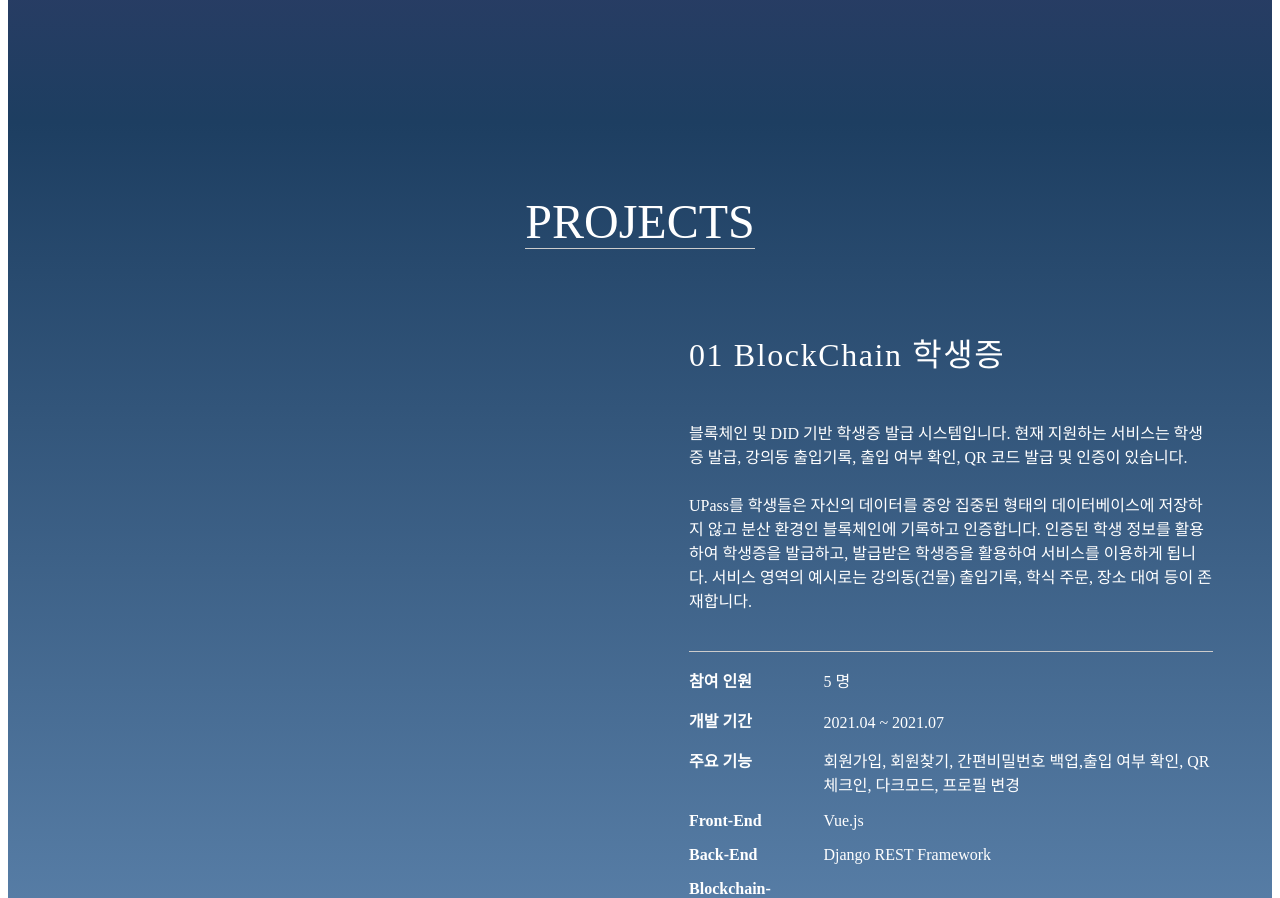
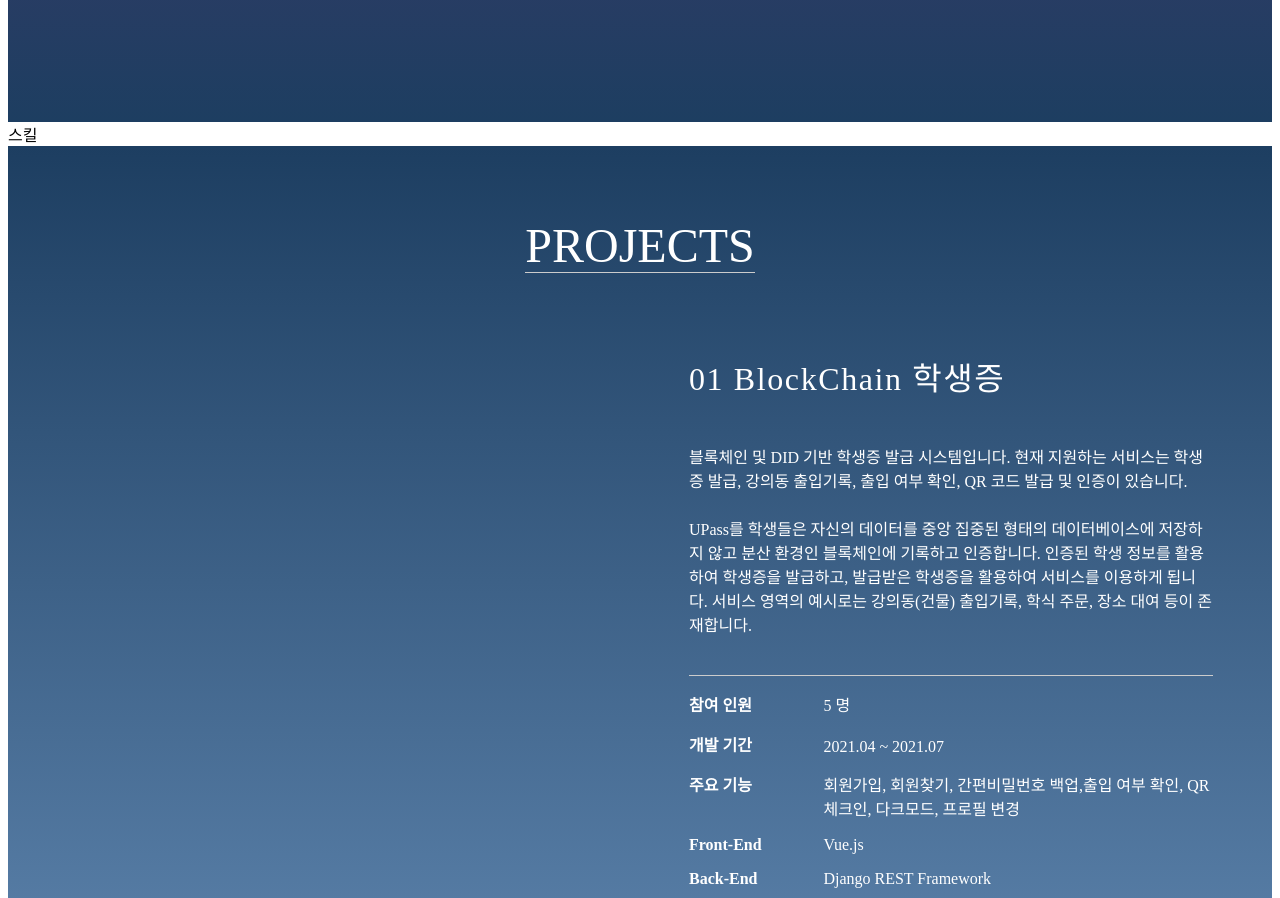
Before and after one commit to haryan248/hyun_joon_portfolio, a Vue app: page / in a window 1280 px wide. Shown: the part 1020-1918 px from the top of the page. Built offline with nearby package versions, Linux system fonts and the light colour scheme; a web font is replaced by a local one.

Commit message:
스킬 컴포넌트 추가

```diff
--- /dev/null
+++ b/src/components/Skill/skill.vue
@@ -0,0 +1,14 @@
+<template>
+    <div>스킬</div>
+</template>
+<script>
+export default {
+    name: "Skill",
+    data() {
+        return {};
+    },
+};
+</script>
+<style scoped>
+@import url("./skill.css");
+</style>
--- a/src/pages/Main-content/maincontent.vue
+++ b/src/pages/Main-content/maincontent.vue
@@ -1,14 +1,13 @@
 <template>
     <div>
         <Banner />
-        <!-- 내소개 -->
+        <!-- about me -->
         <About />
-        <!-- 스킬 -->
-        <div></div>
-        <!-- 프로젝트 -->
+        <!-- skill -->
+        <Skill />
+        <!-- projects -->
         <Projects />
-
-        <!-- 커리어 -->
+        <!-- career -->
         <Career />
     </div>
 </template>
@@ -16,12 +15,13 @@
 <script>
 import Banner from "../../components/Banner/banner.vue";
 import About from "../../components/About/about.vue";
+import Skill from "../../components/Skill/skill.vue";
 import Projects from "../../components/Project/project.vue";
 import Career from "../../components/Career/career.vue";
 
 export default {
     name: "Maincontent",
-    components: { Projects, About, Career, Banner },
+    components: { Projects, About, Career, Banner, Skill },
     data() {
         return {
             projects: [
```
Also changed, not shown: src/components/Skill/skill.css (added).
